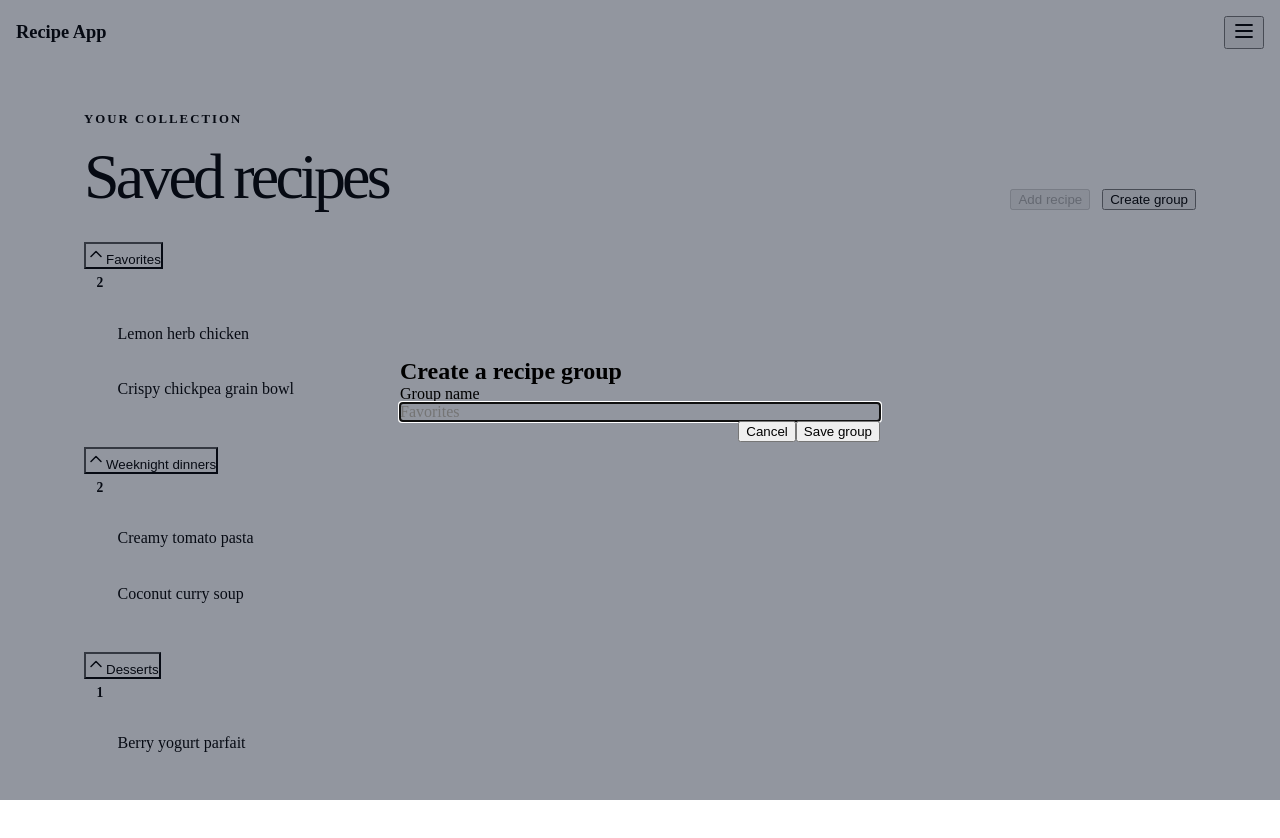
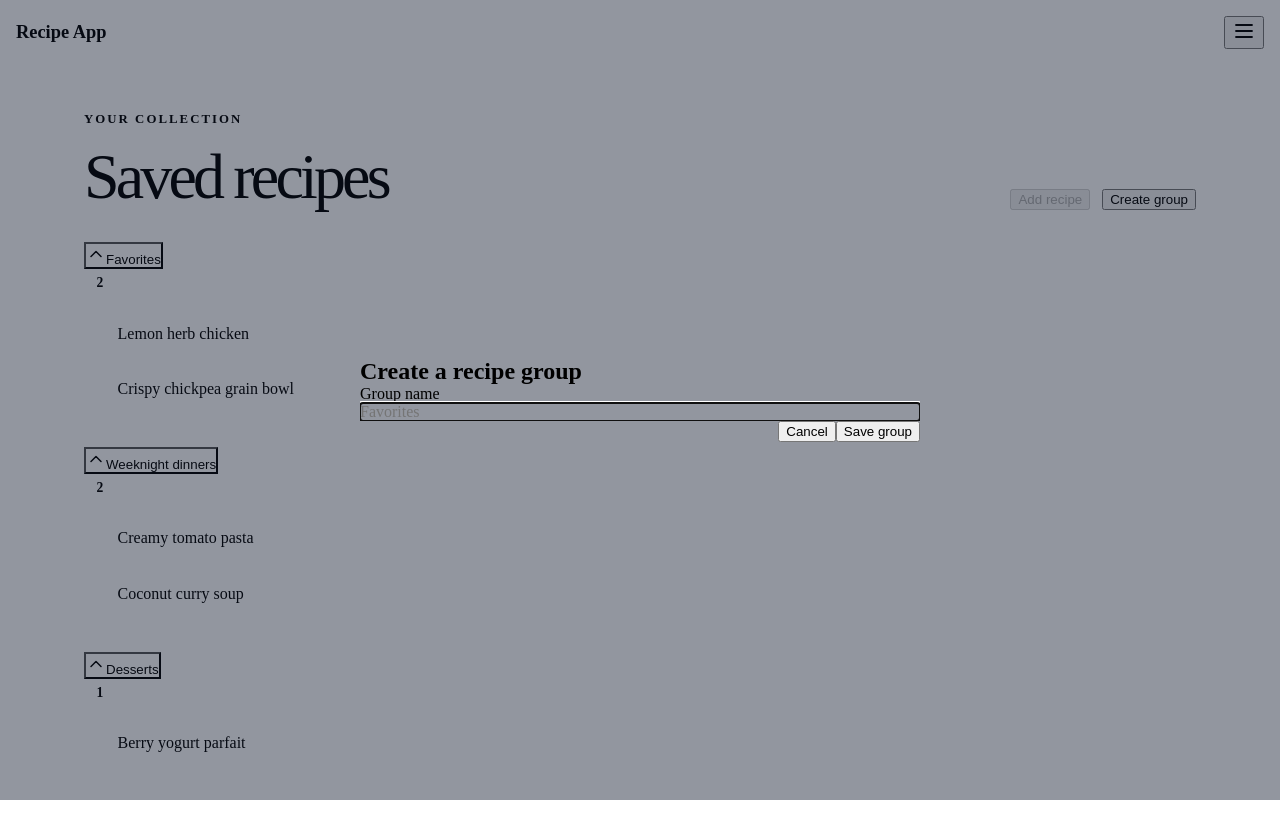
Before and after one commit to robanderson513/recipe-app, a React (Vite) app in the folder apps/web/: page /recipes in a window 1280 px wide. Both pictures are taken after a click on the button "Create group". Shown: the top 838 px of the page. Built offline with nearby package versions, Linux system fonts and the light colour scheme.

Commit message:
Updated dialog styling

```diff
--- a/apps/web/src/components/ui/Dialog/Dialog.tsx
+++ b/apps/web/src/components/ui/Dialog/Dialog.tsx
@@ -6,9 +6,10 @@ type DialogProps = {
   onClose: () => void;
   children: ReactNode;
   actions: ReactNode;
+  size?: 'small' | 'medium' | 'large' | 'extra-large';
 };
 
-function Dialog({ title, onClose, children, actions }: DialogProps) {
+function Dialog({ title, onClose, children, actions, size = 'medium' }: DialogProps) {
   const titleId = useId();
 
   const stopPropagation = (event: MouseEvent<HTMLDivElement>) => {
@@ -17,7 +18,13 @@ function Dialog({ title, onClose, children, actions }: DialogProps) {
 
   return (
     <div className="dialog-backdrop" onClick={onClose}>
-      <div className="dialog" role="dialog" aria-modal="true" aria-labelledby={titleId} onClick={stopPropagation}>
+      <div
+        className={`dialog dialog-${size}`}
+        role="dialog"
+        aria-modal="true"
+        aria-labelledby={titleId}
+        onClick={stopPropagation}
+      >
         <h2 id={titleId}>{title}</h2>
         <div className="dialog-content">{children}</div>
         <div className="dialog-actions">{actions}</div>
--- a/apps/web/src/components/ui/Dialog/dialog.css
+++ b/apps/web/src/components/ui/Dialog/dialog.css
@@ -1,7 +1,7 @@
 .dialog-backdrop {
   position: fixed;
   inset: 0;
-  z-index: 10;
+  z-index: 1000;
   display: grid;
   place-items: center;
   background: rgba(15, 23, 42, 0.45);
@@ -9,21 +9,48 @@
 }
 
 .dialog {
-  width: min(30rem, 100%);
+  width: 100%;
+  max-height: 90dvh;
+  display: flex;
+  flex-direction: column;
   border: 1px solid var(--color-border-default);
   border-radius: var(--radius-overlay);
   background: var(--color-surface-default);
   box-shadow: var(--shadow-lg);
-  padding: var(--spacing-padding-card);
+
+  &.dialog-small {
+    max-width: 400px;
   }
 
-.dialog h2 {
-  margin: 0 0 var(--spacing-margin-element);
+  &.dialog-medium {
+    max-width: 560px;
   }
 
-.dialog-actions {
+  &.dialog-large {
+    max-width: 760px;
+  }
+
+  &.dialog-extra-large {
+    max-width: 960px;
+  }
+
+  > h2 {
+    padding: var(--spacing-padding-card);
+    border-bottom: 1px solid var(--color-border-default);
+  }
+
+  > .dialog-content {
+    padding: var(--spacing-padding-card);
+    min-height: 0;
+    overflow-y: auto;
+  }
+
+  > .dialog-actions {
     display: flex;
+    flex-shrink: 0;
     justify-content: flex-end;
     gap: var(--spacing-gap-tight);
-  margin-top: var(--spacing-margin-element);
+    padding: var(--spacing-padding-card);
+    border-top: 1px solid var(--color-border-default);
   }
+}
--- a/apps/web/src/styles.css
+++ b/apps/web/src/styles.css
@@ -77,3 +77,12 @@ h1 {
     padding: 1rem 0;
   }
 }
+
+h1,
+h2,
+h3,
+h4,
+h5,
+h6 {
+  margin: 0;
+}
```
Lines whose indentation alone changed are shown as unchanged.
